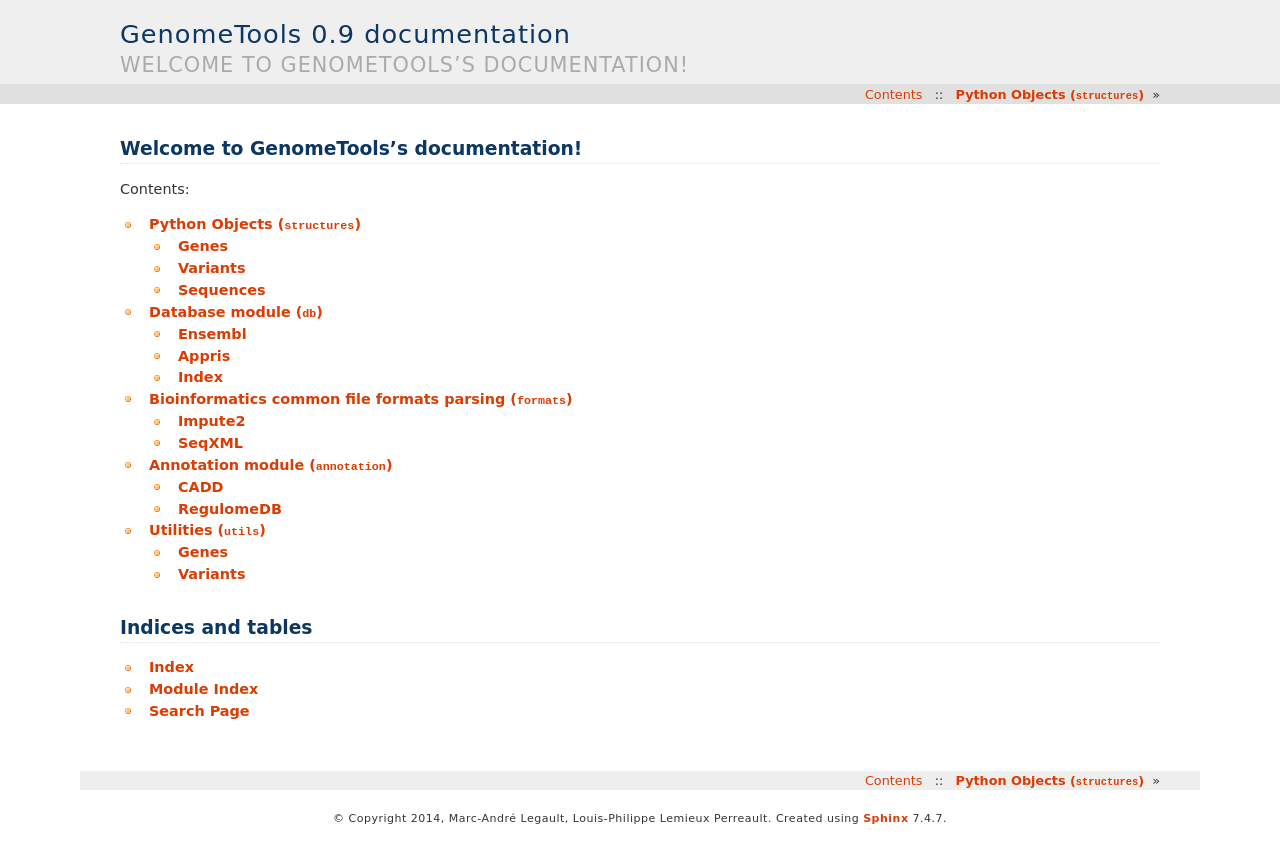
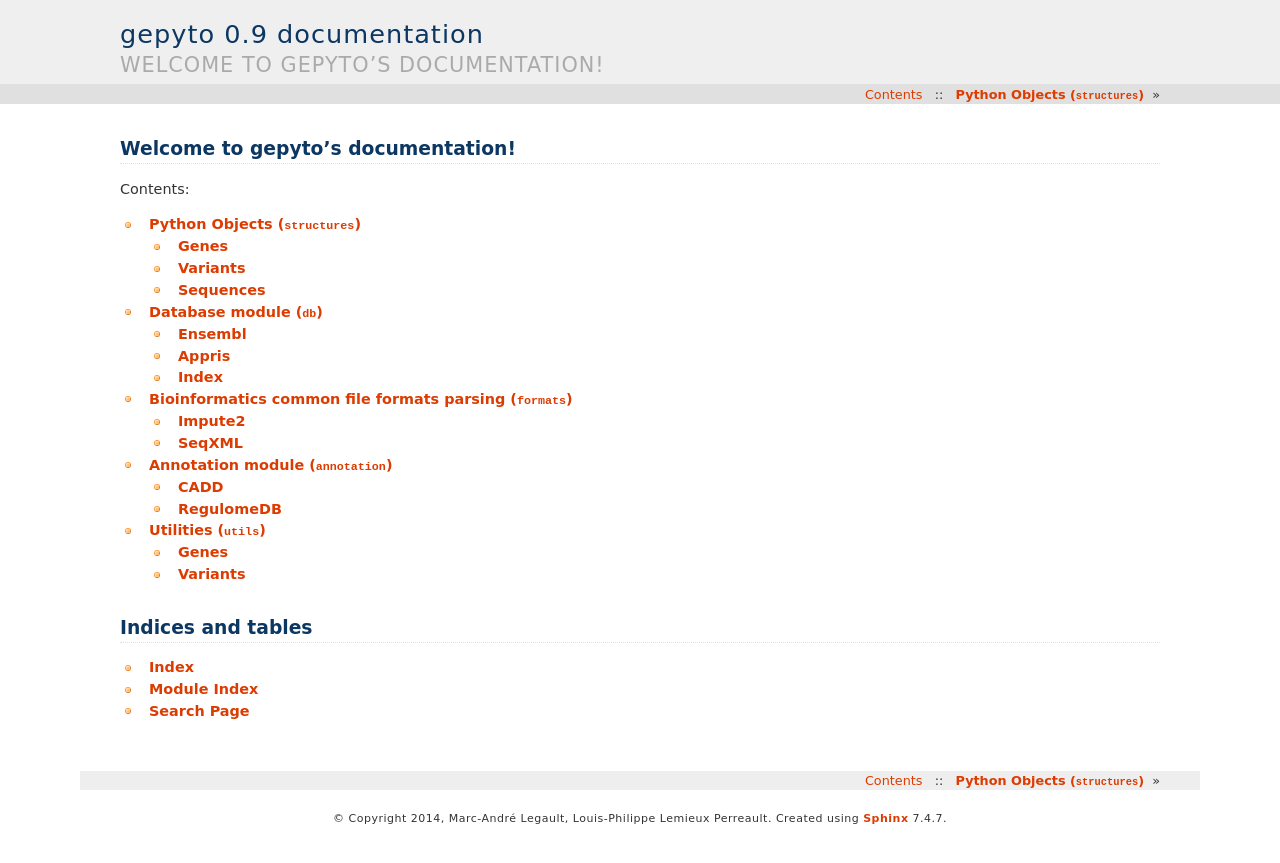
Before and after one commit to legaultmarc/gepyto, a Sphinx documentation site: the page built from docs/index.rst, in a window 1280 px wide. Shown: the top 863 px of the page. Built offline with Sphinx 7.4.7, drawn with Linux system fonts in a browser that asks for light colours.

Commit message:
Forgot some genometools around...

```diff
--- a/docs/conf.py
+++ b/docs/conf.py
@@ -1,6 +1,6 @@
 # -*- coding: utf-8 -*-
 #
-# GenomeTools documentation build configuration file, created by
+# gepyto documentation build configuration file, created by
 # sphinx-quickstart on Mon Nov  3 11:10:36 2014.
 #
 # This file is execfile()d with the current directory set to its
@@ -66,7 +66,7 @@ source_suffix = '.rst'
 master_doc = 'index'
 
 # General information about the project.
-project = u'GenomeTools'
+project = u'gepyto'
 copyright = u'2014, Marc-André Legault, Louis-Philippe Lemieux Perreault'
 
 # The version info for the project you're documenting, acts as replacement for
@@ -199,7 +199,7 @@ html_static_path = ['_static']
 #html_file_suffix = None
 
 # Output file base name for HTML help builder.
-htmlhelp_basename = 'GenomeToolsdoc'
+htmlhelp_basename = 'gepytodoc'
 
 
 # -- Options for LaTeX output ---------------------------------------------
@@ -219,7 +219,7 @@ latex_elements = {
 # (source start file, target name, title,
 #  author, documentclass [howto, manual, or own class]).
 latex_documents = [
-  ('index', 'GenomeTools.tex', u'GenomeTools Documentation',
+  ('index', 'gepyto.tex', u'gepyto Documentation',
    u'Marc-André Legault, Louis-Philippe Lemieux Perreault', 'manual'),
 ]
 
@@ -249,7 +249,7 @@ latex_documents = [
 # One entry per manual page. List of tuples
 # (source start file, name, description, authors, manual section).
 man_pages = [
-    ('index', 'gepyto', u'GenomeTools Documentation',
+    ('index', 'gepyto', u'gepyto Documentation',
      [u'Marc-André Legault, Louis-Philippe Lemieux Perreault'], 1)
 ]
 
@@ -263,8 +263,8 @@ man_pages = [
 # (source start file, target name, title, author,
 #  dir menu entry, description, category)
 texinfo_documents = [
-  ('index', 'GenomeTools', u'GenomeTools Documentation',
-   u'Marc-André Legault, Louis-Philippe Lemieux Perreault', 'GenomeTools', 'One line description of project.',
+  ('index', 'gepyto', u'gepyto Documentation',
+   u'Marc-André Legault, Louis-Philippe Lemieux Perreault', 'gepyto', 'One line description of project.',
    'Miscellaneous'),
 ]
 
--- a/docs/index.rst
+++ b/docs/index.rst
@@ -1,9 +1,9 @@
-.. GenomeTools documentation master file, created by
+.. gepyto documentation master file, created by
    sphinx-quickstart on Mon Nov  3 11:10:36 2014.
    You can adapt this file completely to your liking, but it should at least
    contain the root `toctree` directive.
 
-Welcome to GenomeTools's documentation!
+Welcome to gepyto's documentation!
 =======================================
 
 Contents:
```
Also changed, not shown: 2 other files.
